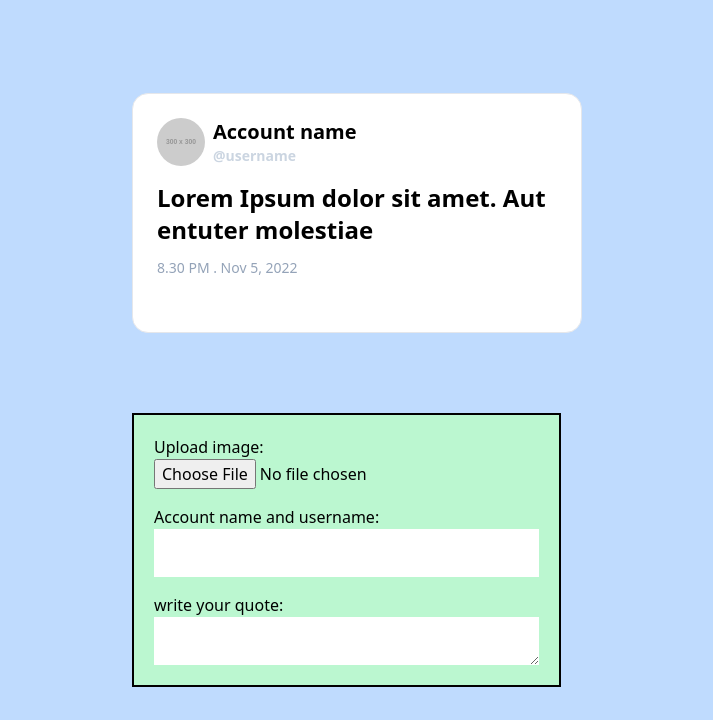
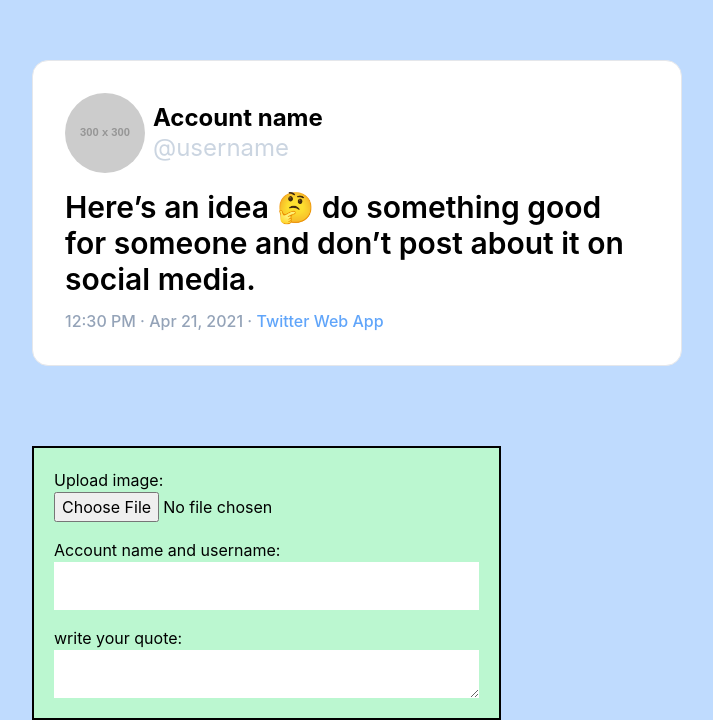
Before and after one commit to fadelun/tweet-generator, a Vue app: page / in a window 1280 px wide. Shown: the part 187-907 px from the top of the page, without its empty margins (283-996 px from the left). Before the commit the page ends 874 px from the top, so only its background shows below. Built offline with nearby package versions, Linux system fonts and the light colour scheme.

Commit message:
update: card view and font family

```diff
--- a/src/components/ProfileImage.vue
+++ b/src/components/ProfileImage.vue
@@ -1,6 +1,6 @@
 <template>
   <img
-    class="block mx-auto w-12 h-12 rounded-full sm:mx-0 sm:shrink-0"
+    class="block mx-auto w-20 h-20 rounded-full sm:mx-0 sm:shrink-0"
     src="https://fakeimg.pl/300/"
     alt="user image"
   />
--- a/src/components/TheCard.vue
+++ b/src/components/TheCard.vue
@@ -1,5 +1,5 @@
 <template>
-  <div class="card bg-white w-[450px] min-h-[240px] border p-6 rounded-2xl">
+  <div class="card bg-white w-[650px] min-h-[300px] border p-8 rounded-2xl">
     <div class="card-profile w-full flex items-center gap-x-2 mb-4">
       <ProfileImage />
       <UserName />
--- a/src/components/TheDate.vue
+++ b/src/components/TheDate.vue
@@ -1,6 +1,9 @@
-<template lang="">
-  <div>
-    <h2 class="text-sm font-medium text-slate-400">8.30 PM . Nov 5, 2022</h2>
+<template>
+  <div class="twitter-date w-full">
+    <p class="text-base font-medium">
+      <span class="text-slate-400">12:30 PM · Apr 21, 2021 ·</span>
+      <span class="text-blue-400"> Twitter Web App</span>
+    </p>
   </div>
 </template>
 <script></script>
--- a/src/components/TheQuote.vue
+++ b/src/components/TheQuote.vue
@@ -1,10 +1,10 @@
 <template>
   <div class="twitter-quote mb-3">
-    <h2 class="text-2xl font-semibold">
+    <h2 class="text-3xl font-semibold">
       {{
         user.tweet
           ? user.tweet
-          : "Lorem Ipsum dolor sit amet. Aut entuter molestiae "
+          : "Here’s an idea 🤔 do something good for someone and don’t post about it on social media. "
       }}
     </h2>
   </div>
--- a/src/components/UserName.vue
+++ b/src/components/UserName.vue
@@ -1,9 +1,9 @@
 <template>
   <div class="card-names">
-    <h2 class="text-xl font-semibold">
+    <h2 class="text-2xl font-bold leading-tight">
       {{ user.name ? user.name : "Account name" }}
     </h2>
-    <h2 class="font-semibold text-sm text-slate-300">
+    <h2 class="font-normal text-2xl text-slate-300 leading-tight">
       {{ user.username ? user.username : "@username" }}
     </h2>
   </div>
--- a/src/style.css
+++ b/src/style.css
@@ -3,6 +3,9 @@
 @tailwind utilities;
 
 @layer components {
+  html {
+    font-family: Inter, Arial, sans-serif;
+  }
   body {
     @apply max-w-full h-screen bg-blue-200 flex items-center justify-center;
   }
```
